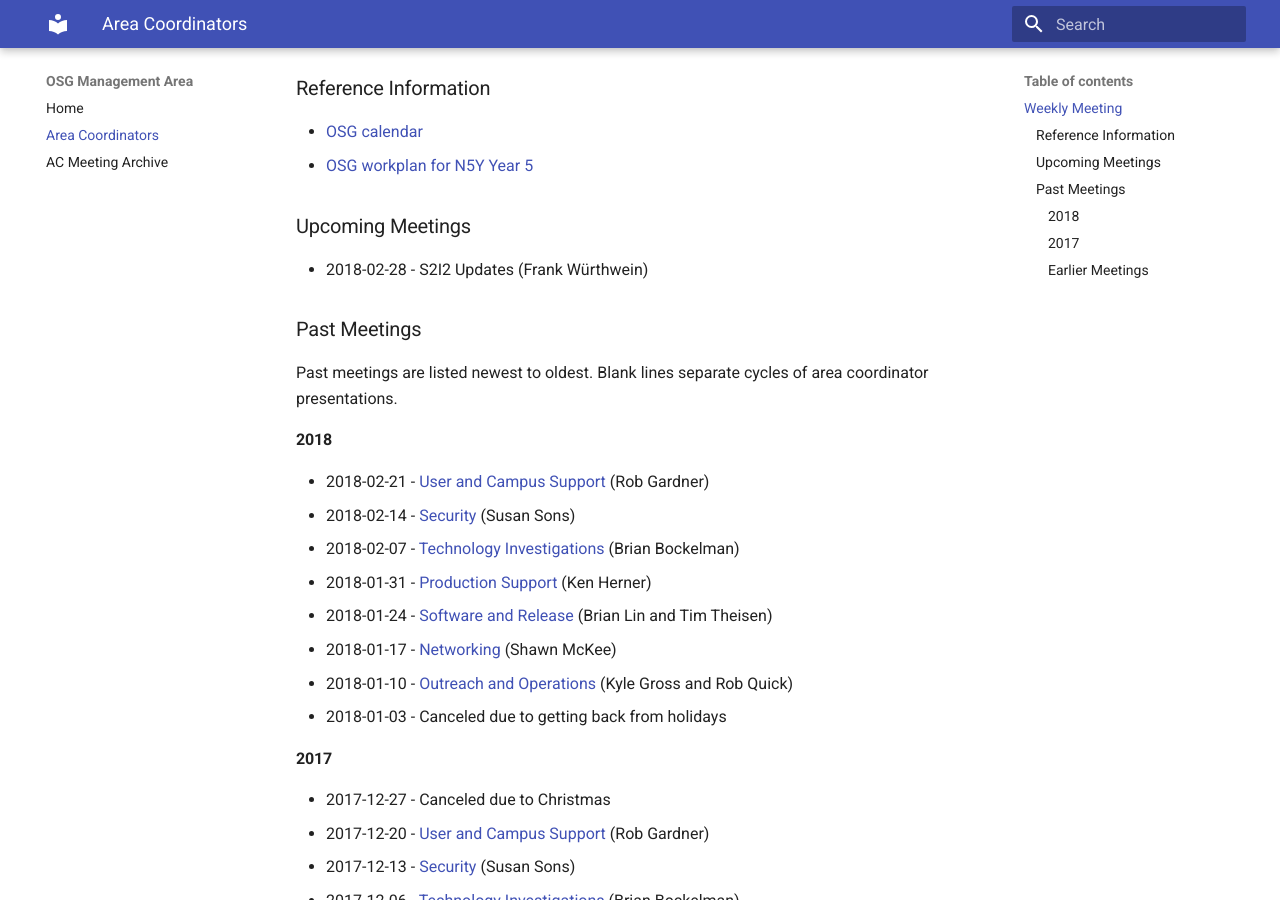
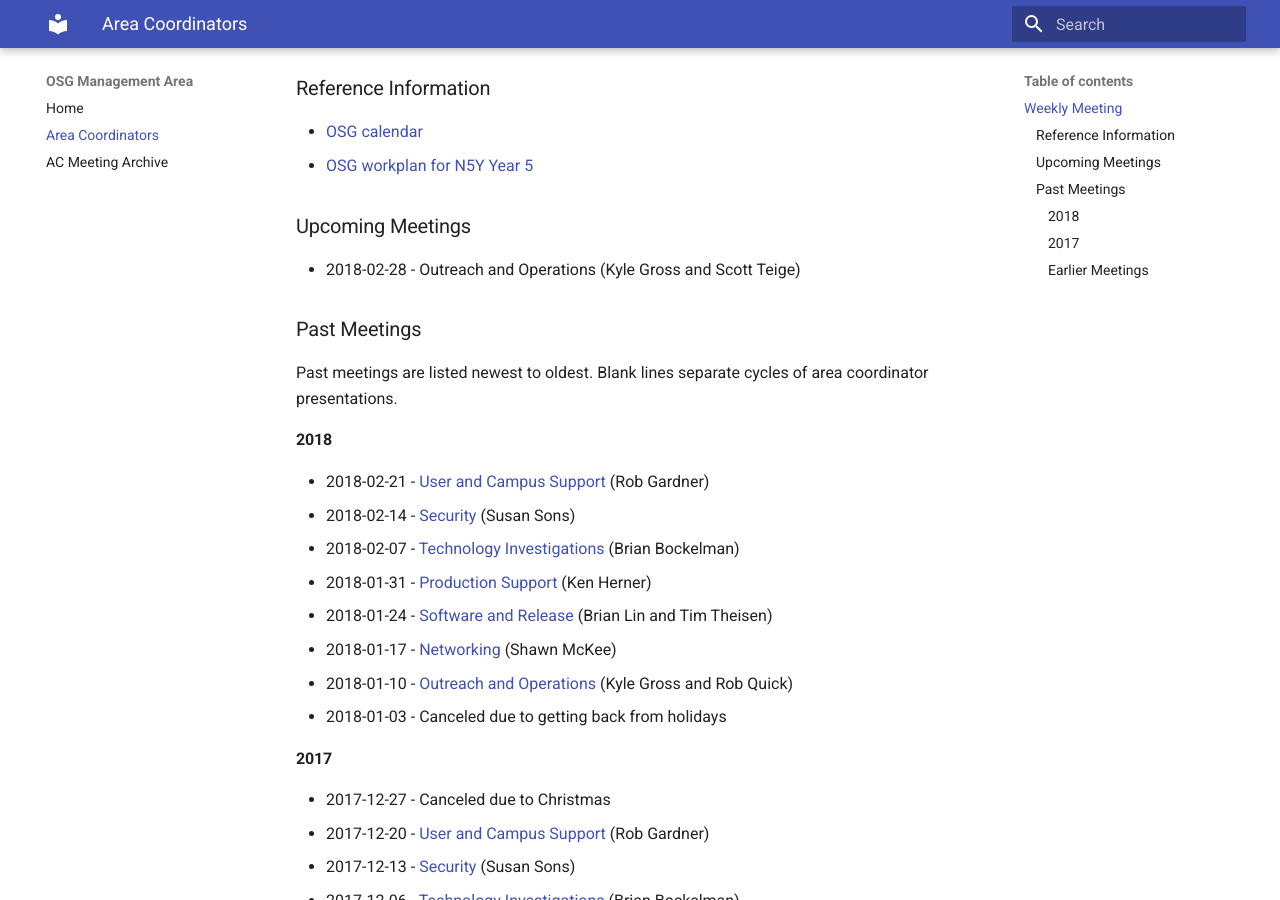
Before and after one commit to ppaschos/management-1, an MkDocs documentation site: the page built from docs/area-coordinators.md, in a window 1280 px wide and 900 px high, scrolled down 969 px. Built offline with MkDocs 1.6.1 and Material for MkDocs 9.7.7, drawn with Linux system fonts in a browser that asks for light colours; old or Windows-style settings are respelled for this version of MkDocs.

Commit message:
Changed area and presenters for 2018-02-28

```diff
--- a/docs/area-coordinators.md
+++ b/docs/area-coordinators.md
@@ -44,7 +44,7 @@ The current Area Coordinators are:
 
 ### Upcoming Meetings
 
-- 2018-02-28 - S2I2 Updates (Frank Würthwein)
+- 2018-02-28 - Outreach and Operations (Kyle Gross and Scott Teige)
 
 
 ### Past Meetings
```
